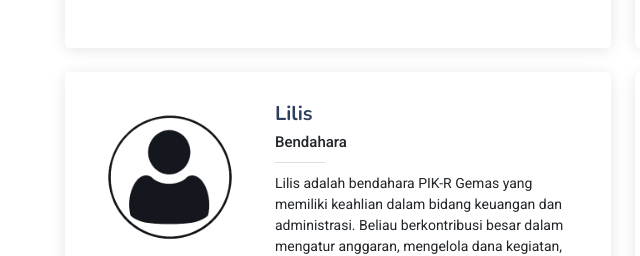
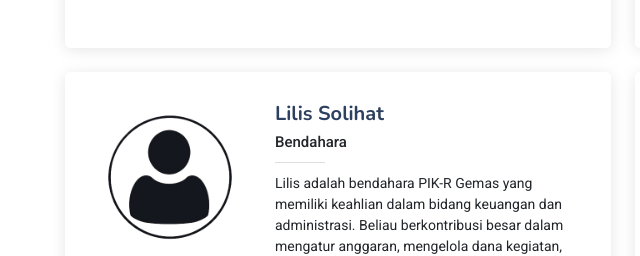
Before and after one commit to pikrgemasunilam/pikrgemasunilam.github.io, a plain HTML site: page index.html in a window 1280 px wide. Shown: the part 6010-6266 px from the top of the page, 17-657 px from the left. Drawn offline with nearby package versions, Linux system fonts and the light colour scheme.

Commit message:
Update index.html

```diff
--- a/index.html
+++ b/index.html
@@ -441,7 +441,7 @@
             <div class="team-member d-flex align-items-start">
               <div class="pic"><img src="assets/img/pik.png" class="img-fluid" alt="Nama Anggota 3"></div>
               <div class="member-info">
-                <h4>Lilis</h4>
+                <h4>Lilis Solihat</h4>
                 <span>Bendahara</span>
                 <p>Lilis adalah bendahara PIK-R Gemas yang memiliki keahlian dalam bidang keuangan dan administrasi. Beliau berkontribusi besar dalam mengatur anggaran, mengelola dana kegiatan, dan menyusun laporan keuangan PIK-R Gemas.</p>
                 <div class="social">
```
